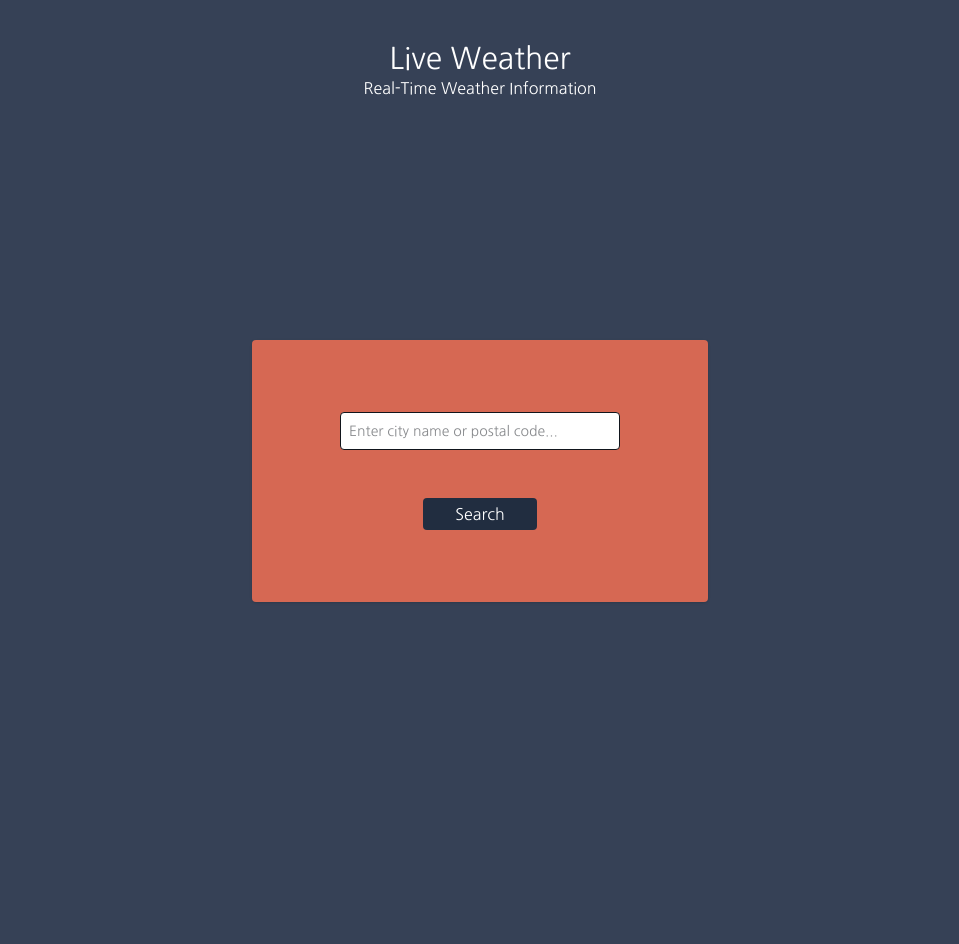
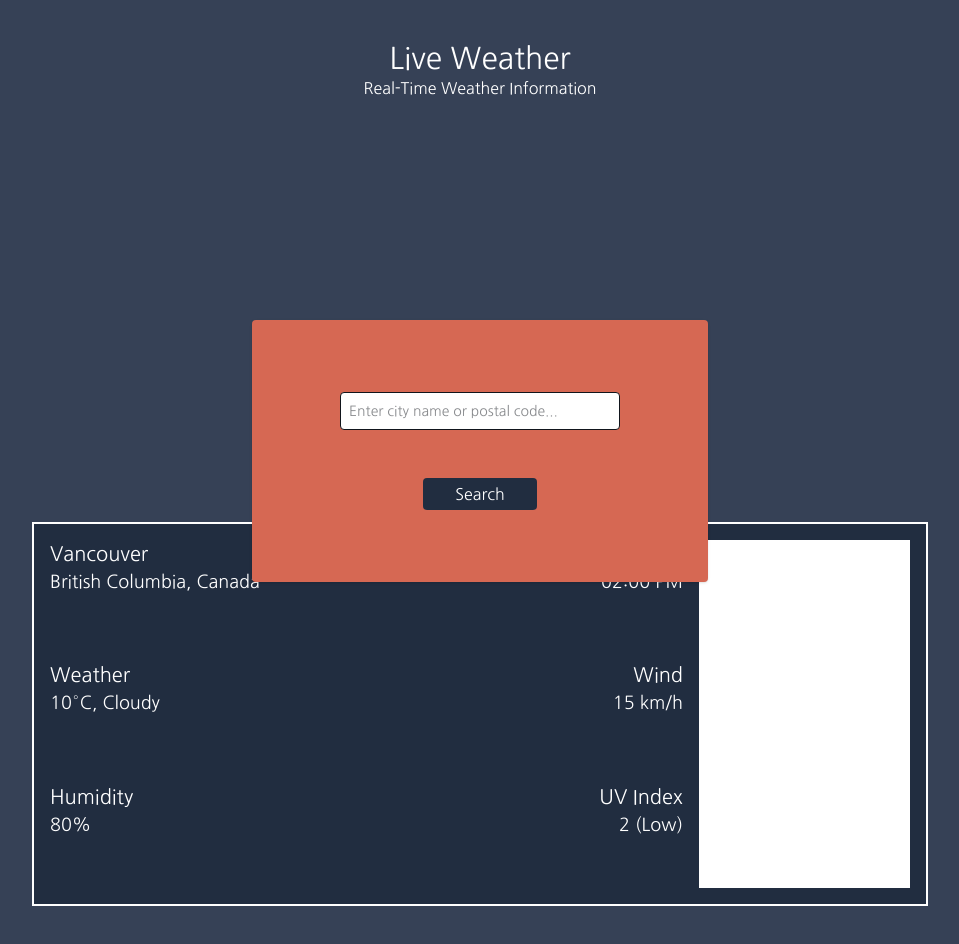
Before and after one commit to snoberyman/weather-app, a React (Vite) app: page / in a window 1280 px wide. Shown: the top 944 px of the page, without its empty margins (160-1119 px from the left). Before the commit the page ends 800 px from the top, so only its background shows below. Built offline with nearby package versions, Linux system fonts and the light colour scheme; no server answers.

Commit message:
initial main output

```diff
--- /dev/null
+++ b/src/components/weatherBox/weatherBoxLarge.tsx
@@ -0,0 +1,5 @@
+const weatherBoxLarge = () => {
+  return <></>;
+};
+
+export default weatherBoxLarge;
--- /dev/null
+++ b/src/components/weatherBox/weatherBoxSmall.tsx
@@ -0,0 +1,5 @@
+const weatherBoxSmall = () => {
+  return <></>;
+};
+
+export default weatherBoxSmall;
--- a/src/features/mainInput/mainInput.tsx
+++ b/src/features/mainInput/mainInput.tsx
@@ -16,11 +16,12 @@ const MainInput = ({ fontLoaded }: { fontLoaded: boolean }) => {
   const [inputValue, setInputValue] = useState<string>(""); // state to capture input field value
   const [isValid, setIsValid] = useState<boolean>(true); // state to track input validity
   const [isCalled, setIsCalled] = useState<boolean>(false); // state to check if API has been called once
-  const [isButtonClicked, setIsButtonClicked] = useState<boolean>(false); // state to track button first click
-
+  const [isButtonClicked, setIsButtonClicked] = useState<boolean>(false); // state to track button clicks
+  const [isError, setIsError] = useState<boolean>(false); // state to track button clicks
 
   useEffect(() => {
-    if (fontLoaded) { // wait for fonts (or other assets) to load
+    if (fontLoaded) {
+      // wait for fonts (or other assets) to load
       // Delay transition effect by 100ms for component to load, then allow transtion effect
       const timeoutId = setTimeout(() => {
         setLoaded(true); // Enable transition after delay. This prevents initial transition.
@@ -31,15 +32,14 @@ const MainInput = ({ fontLoaded }: { fontLoaded: boolean }) => {
     }
   }, [fontLoaded]); // Run effect only when fontLoaded changes
 
-
   // Regex to validate city name (letters and spaces) or postal code (numbers)
   const validateInput = (value: string) => {
     if (value.trim() === "") {
       setIsButtonClicked(false);
-      return true
+      return true;
     }
-    const cityNameRegex = /^[A-Za-z\s]+$/; // Allows letters and spaces
-    const postalCodeRegex = /^\d+$/; // Allows only numbers
+    const cityNameRegex = /^[A-Za-zÀ-ÿ\s.'-]{1,50}$/; // Allows letters and spaces
+    const postalCodeRegex = /^[A-Za-z]\d[A-Za-z](\s?\d[A-Za-z]\d)?$/;
     return cityNameRegex.test(value) || postalCodeRegex.test(value);
   };
   // Capture input field value
@@ -49,27 +49,25 @@ const MainInput = ({ fontLoaded }: { fontLoaded: boolean }) => {
     setIsValid(validateInput(value)); // Validate input on change
   };
 
-
-  const handleAddTodo = () => {
+  const callAPI = async () => {
     setIsButtonClicked(true); // Set button clicked to true
     if (inputValue.trim() === "") {
       // If input is empty, show tooltip, and do not call API
       return;
     }
     // Fetch weather data from the API
-    setIsCalled(true);
-    axios
+    try {
+      await axios
         .get<WeatherData>(`${weatherAPI}/forecast.json`, {
           params: {
-          // current_fields: "temp_c,condition",
-          // day_fields: "avgtemp_c,maxtemp_c,mintemp_c",
-          // hour_fields: "time,temp_c,condition",
             key: apiKey,
             q: inputValue,
             days: 3,
           },
         })
         .then((response) => {
+          setIsCalled(true);
+          setIsError(false);
           console.log(response.data);
           const { current, location, forecast } = response.data;
           console.log(forecast);
@@ -86,14 +84,18 @@ const MainInput = ({ fontLoaded }: { fontLoaded: boolean }) => {
           );
           // Dispatch the forecast data (next 3 days) to redux store
           dispatch(setForecast({ forecastday: forecast.forecastday }));
-      })
-      .catch((error) => {
+        });
+    } catch (error) {
       console.error("Error fetching weather data:", error);
-      });
+      setIsError(true);
+    } finally {
+      // Reset the button clicked state and input value after the request completes
       setIsButtonClicked(false);
       setInputValue(""); // Reset the input field
+    }
   };
 
+  // Tooltip content based on input value: emtpy or invalid input
   const tooltipContent =
     inputValue.trim() === ""
       ? "Input cannot be empty!"
@@ -105,40 +107,54 @@ const MainInput = ({ fontLoaded }: { fontLoaded: boolean }) => {
 
   return (
     <div
-      className={`${loaded ? "transform transition-all duration-500 ease-out" : ""
-        }  bg-primary-orange  rounded flex  items-center  shadow-sm shadow-black${isCalled
-          ? " sm:px-12  sm:py-8  md:py-8 md:px-20 flex max-sm:flex-col sm-flex-col md:flex-row  md:translate-y-0 lg:translate-y-0 max-sm:py-15 max-sm:px-15 "
-          : " md:translate-y-20 lg:translate-y-50 lg:py-15 lg:px-20 xl:py-18 xl:px-22 py-15 px-15 flex flex-col "
+      className={`${
+        loaded ? "transform transition-all duration-500 ease-out" : ""
+      }  bg-primary-orange  rounded flex  items-center  shadow-sm shadow-black${
+        isCalled
+          ? " sm:px-12  sm:py-8  md:py-8 md:px-20 flex max-sm:flex-col sm-flex-col md:flex-row  md:translate-y-0 lg:translate-y-0 max-sm:py-15 max-sm:px-15 box-content"
+          : " md:translate-y-20 lg:translate-y-45 lg:py-15 lg:px-20 xl:py-18 xl:px-22 py-15 px-15 flex flex-col "
       }`}
     >
       <input
-
         type="text"
         value={inputValue}
-
         onChange={handleInputChange}
-        className={`text-primary-black bg-white border ${isValid ? "border-primary-black" : "border-red-500"
-          } p-2 rounded w-10vw sm:w-50 md:w-60 lg:w-70 text-sm focus:outline-none ${isCalled ? "mb-0 mr-8 max-sm:mb-12 max-sm:mr-0" : "mb-12"
+        className={`text-primary-black bg-white border ${
+          isValid ? "border-primary-black" : "border-red-500"
+        } p-2 rounded w-10vw sm:w-50 md:w-60 lg:w-70 text-sm focus:outline-none ${
+          isCalled ? "mb-0 mr-8 max-sm:mb-12 max-sm:mr-0" : "mb-12"
         }`}
         placeholder="Enter city name or postal code..."
         data-tooltip-id="input-error-tooltip" // Add tooltip ID
         data-tooltip-content={tooltipContent}
         data-tooltip-place="top"
       />
+
       {/* Show tooltip if input is invalid */}
       {!isValid && (
-        <Tooltip id="input-error-tooltip" isOpen={!isValid} />
+        <Tooltip
+          id="input-error-tooltip"
+          isOpen={!isValid}
+          className="max-sm:max-w-70 text-center"
+        />
       )}
       {inputValue.trim() === "" && isButtonClicked && (
         <Tooltip id="input-error-tooltip" isOpen={true} />
       )}
       <button
         disabled={isValid ? false : true}
-        onClick={handleAddTodo}
-        className={`${isValid ? "bg-primary-blue cursor-pointer hover:bg-primary-rose hover:shadow-md" : "bg-gray-600"}  text-white py-1 px-8  rounded text-m`}
+        onClick={callAPI}
+        className={`${
+          isValid
+            ? "bg-primary-blue cursor-pointer hover:bg-primary-rose hover:shadow-md"
+            : "bg-gray-600"
+        }  text-white py-1 px-8  rounded text-m`}
       >
         Search
       </button>
+      <span className="text-red-900 mt-4 text-xs max-sm:max-w-[160px] w-50 text-center md:ml-4 absolute max-sm:bottom-4 sm:bottom-10 sm:w-full">
+        {isError ? "Something went wrong. \n Please enter a valid input." : ""}
+      </span>
     </div>
   );
 };
--- a/src/features/mainOutput/mainOutput.tsx
+++ b/src/features/mainOutput/mainOutput.tsx
@@ -5,9 +5,45 @@ const MainOutput = () => {
   // const weather = useSelector((state: RootState) => state.weather);
 
   return (
-    <div className="mt-10">
-      {/* <h1>temprature: {weather.current?.temp_c}</h1>
-      <h1>forecast: {weather.forecast.forecastday[1].day.avgtemp_c}</h1> */}
+    <div className="  mt-30 mb-50 bg-primary-blue w-[70vw] h-96 border-2 border-white grid grid-cols-[3fr_1fr] grid-rows-3 gap-4 p-4">
+      {/* Row 1: Location and Date Info */}
+      <div className="flex flex-row justify-between col-start-1 row-start-1">
+        <div className="flex flex-col text-left">
+          <h2 className="text-xl">Vancouver</h2>
+          <h4 className="text-lg">British Columbia, Canada</h4>
+        </div>
+        <div className="flex flex-col text-right">
+          <h2 className="text-xl">2025-02-25</h2>
+          <h4 className="text-lg">02:00 PM</h4>
+        </div>
+      </div>
+
+      {/* Row 2: Weather Info */}
+      <div className="flex flex-row justify-between col-start-1 row-start-2">
+        <div className="flex flex-col text-left">
+          <h2 className="text-xl">Weather</h2>
+          <h4 className="text-lg">10°C, Cloudy</h4>
+        </div>
+        <div className="flex flex-col text-right">
+          <h2 className="text-xl">Wind</h2>
+          <h4 className="text-lg">15 km/h</h4>
+        </div>
+      </div>
+
+      {/* Row 3: Extra Info */}
+      <div className="flex flex-row justify-between col-start-1 row-start-3">
+        <div className="flex flex-col text-left">
+          <h2 className="text-xl">Humidity</h2>
+          <h4 className="text-lg">80%</h4>
+        </div>
+        <div className="flex flex-col text-right">
+          <h2 className="text-xl">UV Index</h2>
+          <h4 className="text-lg">2 (Low)</h4>
+        </div>
+      </div>
+
+      {/* Right Column: Map */}
+      <div className="bg-white h-full w-full col-start-2 row-span-3"></div>
     </div>
   );
 };
```
Lines whose indentation alone changed are shown as unchanged.
